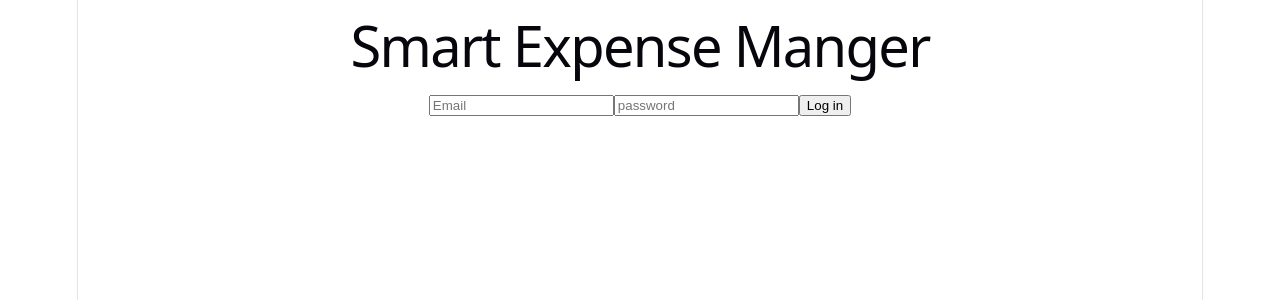
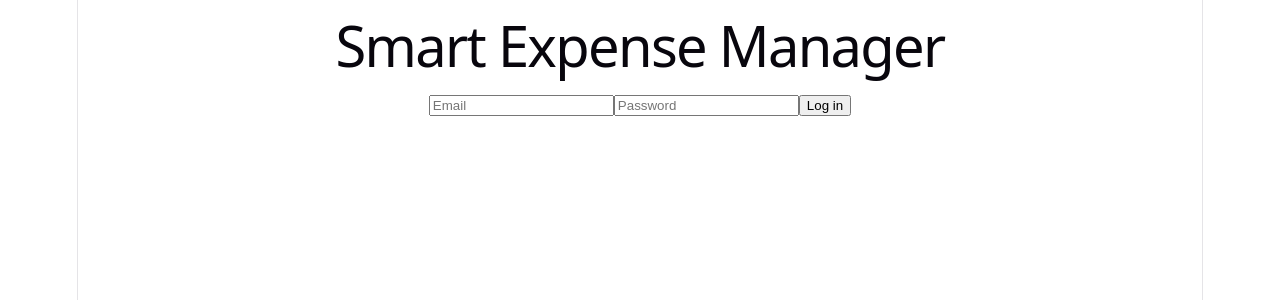
Before and after one commit to AzharSaeedAlvi/Smart-Expense-Manager, a React app in the folder frontend/: page / in a window 1280 px wide. Shown: the top 300 px of the page. Built offline with nearby package versions, Linux system fonts and the light colour scheme; the HTML template or start-up script is replaced by a standard one.

Commit message:
Extract LoginForm component; App now only owns token + login/logout

```diff
--- a/frontend/src/App.jsx
+++ b/frontend/src/App.jsx
@@ -1,35 +1,20 @@
 import { useState } from "react"
 
 import ExpenseList  from "./ExpenseList"
+import LoginForm from "./LoginForm"
 
 function App() {           // A component, capital A is required. React treats lowercase names as plain HTML tags, not components.
-const [email, setEmail] = useState('')
-const [password, setPassword] = useState('')
-const [token, setToken] = useState(localStorage.getItem('token'))    // The value inside useState is the initial value of the state variable. Here, we are initializing the token state with the value stored in localStorage (if any). This allows us to persist the user's login state across page reloads.
+const [token, setToken] = useState(localStorage.getItem('token'))
+// The value inside useState is the initial value of the state variable. Here, we are initializing the token state with the value stored in localStorage (if any). This allows us to persist the user's login state across page reloads.
 
-async function handleSubmit(event) {     //If async is missing, then it would not allow await inside.
-  event.preventDefault()                // Prevent the page from going blank when we submmit.
+function handleLoginSuccess(newToken) {
+  localStorage.setItem('token', newToken)
+    setToken(newToken);
+}
 
-  const formBody = new URLSearchParams()     // Builds the form encoded body
-  formBody.append('username', email)
-  formBody.append('password', password)
-
-  const response = await fetch('http://localhost:8000/auth/login', {
-    method: 'POST',
-    headers: {
-      'Content-Type': 'application/x-www-form-urlencoded'
-    },
-    body: formBody,
-  })
-
-  if (response.ok){
-  const data = await response.json()
-  localStorage.setItem('token', data.access_token)
-  setToken(data.access_token)
-  console.log('Loggedin. Token stored.')
-  } else{
-  console.log('Login Failed:', response.status)
-}
+function handleLogout() {
+  localStorage.removeItem("token"); // Remove the token from localStorage
+  setToken(null);
 }
 
 if(token) {
@@ -43,33 +28,11 @@ if(token) {
   );
 }
 
-function handleLogout() {
-  localStorage.removeItem('token')   // Remove the token from localStorage
-  setToken(null)
-}
-
-
-
 return(
   <div>
-    <h1>Smart Expense Manger</h1>
-    <form onSubmit={handleSubmit}>
-      <input
-      type ="email"
-      placeholder="Email"
-      value={email}
-      onChange={(event) => setEmail(event.target.value)}
-    />
-        <input
-      type="password"
-      placeholder="password"
-      value={password}
-      onChange={(event) => setPassword(event.target.value)}
-      />
-      <button type="submit">Log in</button>
-      </form>
-
-  </div>
+    <h1>Smart Expense Manager</h1>
+    <LoginForm onLoggedIn={handleLoginSuccess} />
+      </div>
 )
 }
 export default App        // Makes the component importable by other files. main.jsx does import App from './App.jsx'
--- /dev/null
+++ b/frontend/src/LoginForm.jsx
@@ -0,0 +1,49 @@
+import { useState } from "react";
+
+function LoginForm({ onLoggedIn }) {
+    const [email, setEmail] = useState("");
+    const [password, setPassword] = useState("");
+
+
+    async function handleSubmit(event) {
+      event.preventDefault();
+      const formBody = new URLSearchParams();          // Builds the form encoded body
+      formBody.append("username", email);
+      formBody.append("password", password);
+
+      const response = await fetch("http://localhost:8000/auth/login", {
+        method: "POST",
+        headers: { "Content-Type": "application/x-www-form-urlencoded" },
+        body: formBody,
+      });
+
+      if (response.ok) {
+        const data = await response.json();
+        onLoggedIn(data.access_token); // <- report success UP to App
+      } else {
+        console.log("Login Failed:", response.status);
+      }
+    }
+
+    return(
+        <div>
+            <form onSubmit={handleSubmit}>
+                <input
+                    type="email"
+                    placeholder="Email"
+                    value={email}
+                    onChange={(event) => setEmail(event.target.value)}
+                    />
+                <input
+                    type="password"
+                    placeholder="Password"
+                    value={password}
+                    onChange={(event) => setPassword(event.target.value)}
+                    />
+                <button type="submit">Log in</button>
+            </form>
+        </div>
+    );
+}
+
+export default LoginForm;
```
Also changed, not shown: 1 other file (tests, documents, lock files or other folders).
